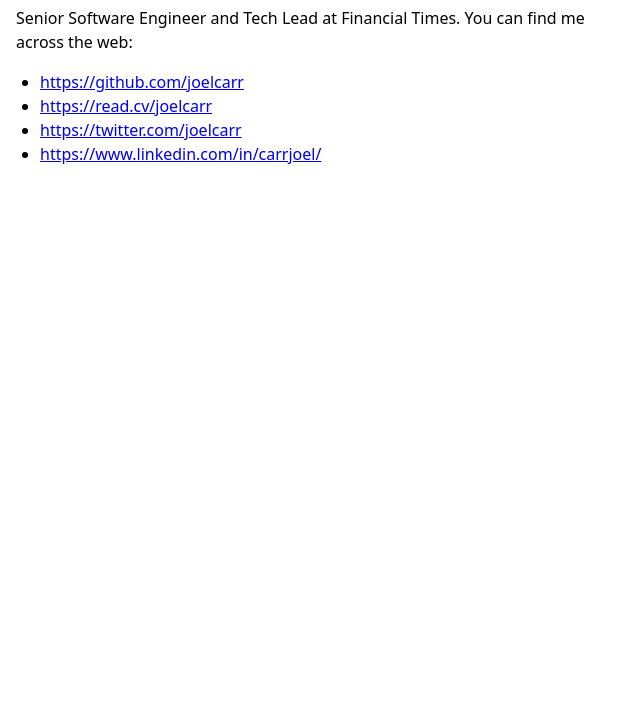
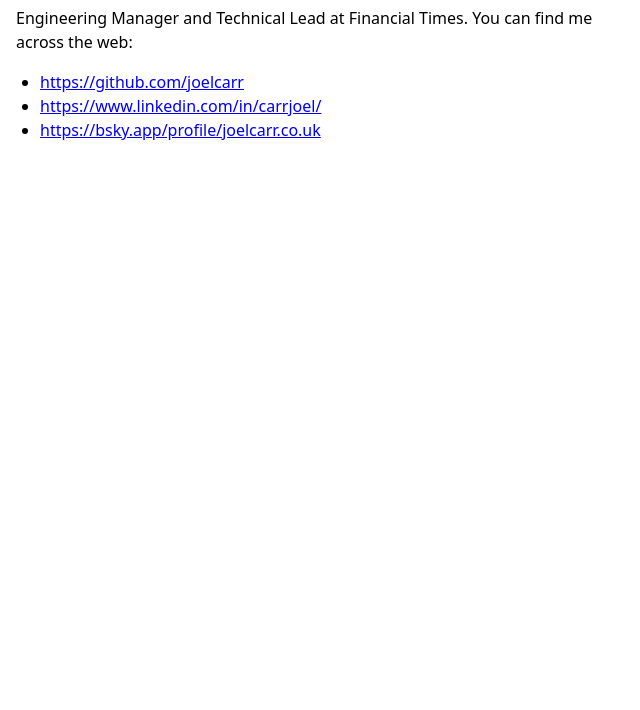
Before and after one commit to joelcarr/joelcarr.co.uk, an Eleventy site: page src/index.md in a window 1280 px wide. Shown: the part 90-800 px from the top of the page, without its empty margins (0-640 px from the left). Built offline with nearby package versions, Linux system fonts and the light colour scheme; Eleventy itself is replaced by a stand-in of ours; files that its build step writes are made by us from their sources.

Commit message:
feat: update job title and links

```diff
--- a/src/index.md
+++ b/src/index.md
@@ -5,9 +5,8 @@
 
 # Joel Carr
 
-Senior Software Engineer and Tech Lead at Financial Times. You can find me across the web:
+Engineering Manager and Technical Lead at Financial Times. You can find me across the web:
 
 - [https://github.com/joelcarr](https://github.com/joelcarr)
-- [https://read.cv/joelcarr](https://read.cv/joelcarr)
-- [https://twitter.com/joelcarr](https://twitter.com/joelcarr)
 - [https://www.linkedin.com/in/carrjoel/](https://www.linkedin.com/in/carrjoel/)
+- [https://bsky.app/profile/joelcarr.co.uk](https://bsky.app/profile/joelcarr.co.uk)
```
